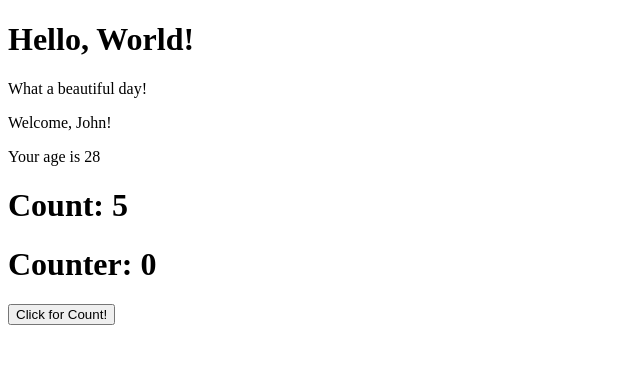
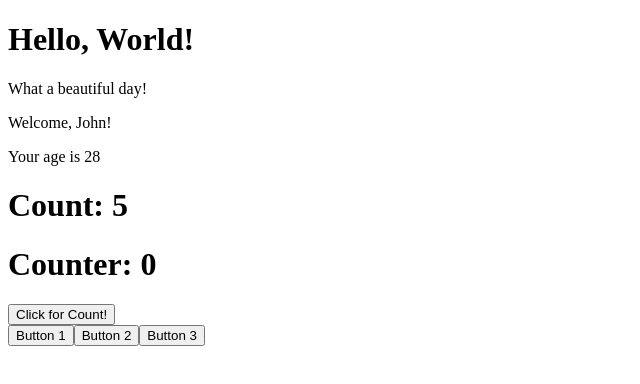
Before and after one commit to ndrSaba/react-exercise, a React (Create React App) app in the folder react-exercises/: page / in a window 1280 px wide. Shown: the top 384 px of the page, without its empty margins (0-640 px from the left). Built offline with nearby package versions, Linux system fonts and the light colour scheme.

Commit message:
es fatto

```diff
--- a/react-exercises/src/App.js
+++ b/react-exercises/src/App.js
@@ -1,5 +1,6 @@
 import React from "react";
 import { ClickCounter } from "./ClickCounter";
+import { ClickTracker } from "./ClickTracker";
 import { Counter } from "./Counter";
 import { Hello } from "./Hello";
 import { Welcome } from "./Welcome";
@@ -12,6 +13,7 @@ export class App extends React.Component {
                 <Welcome name='John' age={28}/>
                 <Counter/>
                 <ClickCounter/>
+                <ClickTracker/>
             </div>
         )
     }
--- /dev/null
+++ b/react-exercises/src/ClickTracker.js
@@ -0,0 +1,19 @@
+import React from "react";
+
+export class ClickTracker extends React.Component {
+
+    eventHandler = (event) => {
+        console.log(
+            event.target.name,
+            event.button
+        )
+    }
+
+    render() {
+        return (<div>
+            <button name="button1" onClick={this.eventHandler}>Button 1</button>
+            <button name="button2" onClick={this.eventHandler}>Button 2</button>
+            <button name="button3" onClick={this.eventHandler}>Button 3</button>
+        </div>)
+    }
+}
```
